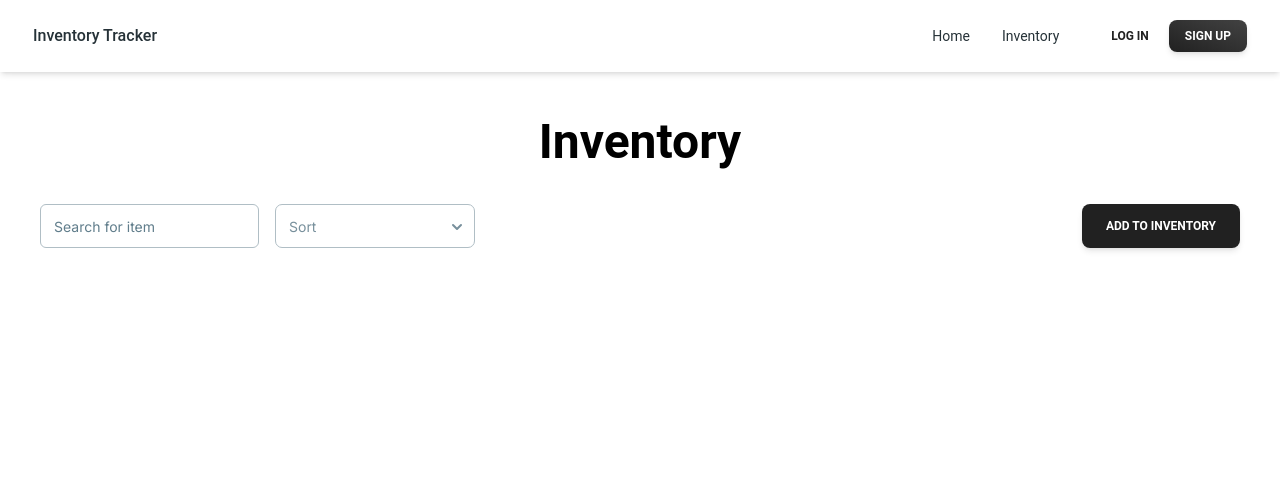
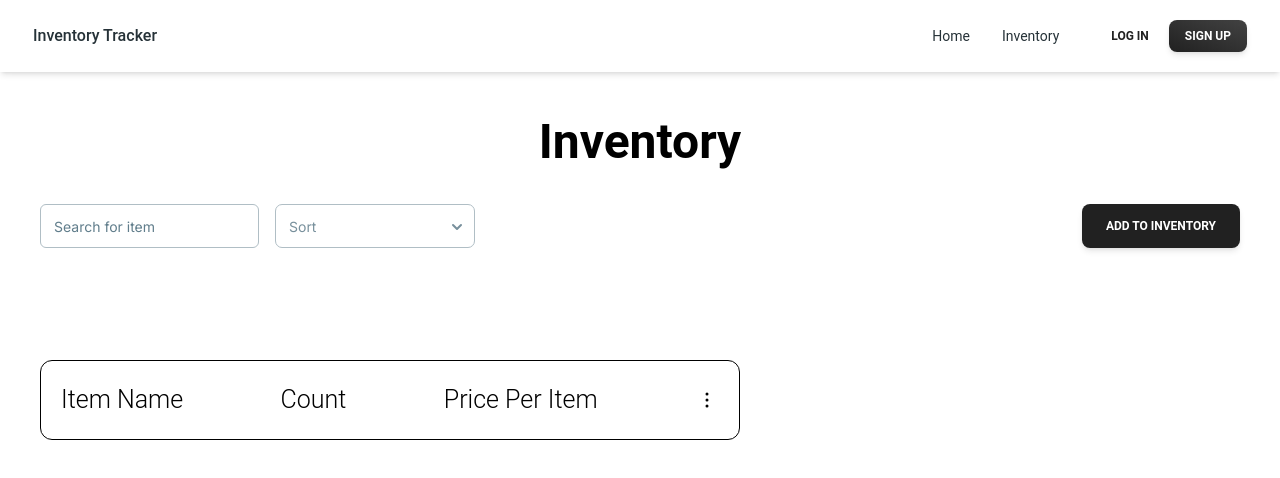
Before and after one commit to luismolinuevo/pantry-tracker, a Next.js app in the folder my-app/: page /inventory in a window 1280 px wide. Shown: the top 478 px of the page. Built offline with nearby package versions, Linux system fonts and the light colour scheme; no server answers.

Commit message:
created item card

```diff
--- a/my-app/app/inventory/page.js
+++ b/my-app/app/inventory/page.js
@@ -5,6 +5,7 @@ import { useEffect, useState } from "react";
 import { getAllItems } from "../lib/items";
 import { getCurrentUser } from "../lib/auth";
 import { useRouter } from "next/navigation";
+import ItemCard from "@/components/inventory/ItemCard";
 
 export default function route() {
   const router = useRouter();
@@ -48,8 +49,9 @@ export default function route() {
     fetchItems();
   }, [userId, router]);
   return (
-    <div>
+    <div className="">
       <InventoryHeader />
+      <ItemCard item={items[0]} />
     </div>
   );
 }
--- a/my-app/components/inventory/ItemCard.jsx
+++ b/my-app/components/inventory/ItemCard.jsx
@@ -1,7 +1,42 @@
-import React from 'react'
+"use client";
 
-export default function ItemCard() {
+import {
+  Typography,
+  Menu,
+  MenuHandler,
+  MenuList,
+  MenuItem,
+  Button,
+} from "../../material_tailwind";
+import React from "react";
+import ItemCardMenu from "./ItemCardMenu";
+
+export default function ItemCard({ item }) {
   return (
-    <div>ItemCard</div>
-  )
+    <div className="w-[300px] md:w-[700px] border-[1px] border-black mx-10 my-10 px-5 py-5 rounded-xl">
+      <div className="flex justify-between items-center">
+        <div>
+          <Typography className="text-center text-[25px]">Item Name</Typography>
+          <Typography className="text-center text-[20px]">
+            {item?.name}
+          </Typography>
+        </div>
+        <div>
+          <Typography className="text-center text-[25px]">Count</Typography>
+          <Typography className="text-center text-[20px]">
+            {item?.count}
+          </Typography>
+        </div>
+        <div>
+          <Typography className="text-center text-[25px]">
+            Price Per Item
+          </Typography>
+          <Typography className="text-center text-[20px]">
+            {item?.count}
+          </Typography>
+        </div>
+        <ItemCardMenu />
+      </div>
+    </div>
+  );
 }
--- /dev/null
+++ b/my-app/components/inventory/ItemCardMenu.jsx
@@ -0,0 +1,39 @@
+"use client";
+
+import {
+  Menu,
+  MenuHandler,
+  MenuList,
+  MenuItem,
+  Button,
+} from "../../material_tailwind";
+import React from "react";
+
+export default function ItemCardMenu({item_id}) {
+  return (
+    <div>
+      <Menu placement="left-end">
+        <MenuHandler>
+          <svg
+            xmlns="http://www.w3.org/2000/svg"
+            fill="none"
+            viewBox="0 0 24 24"
+            stroke-width="1.5"
+            stroke="currentColor"
+            class="size-6"
+          >
+            <path
+              stroke-linecap="round"
+              stroke-linejoin="round"
+              d="M12 6.75a.75.75 0 1 1 0-1.5.75.75 0 0 1 0 1.5ZM12 12.75a.75.75 0 1 1 0-1.5.75.75 0 0 1 0 1.5ZM12 18.75a.75.75 0 1 1 0-1.5.75.75 0 0 1 0 1.5Z"
+            />
+          </svg>
+        </MenuHandler>
+        <MenuList>
+          <MenuItem>Edit</MenuItem>
+          <MenuItem>Delete</MenuItem>
+        </MenuList>
+      </Menu>
+    </div>
+  );
+}
```
Also changed, not shown: my-app/material_tailwind.js (+8 -0 lines).
